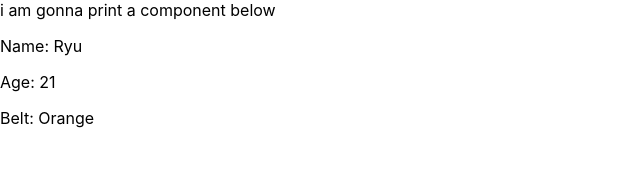
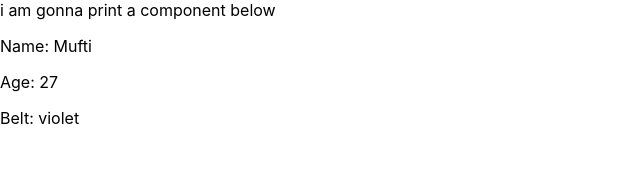
Before and after one commit to muftyy/react-getting-started, a React (Create React App) app: page / in a window 1280 px wide. Shown: the top 178 px of the page, without its empty margins (0-640 px from the left). Built offline with nearby package versions, Linux system fonts and the light colour scheme.

Commit message:
yayyy. i learned about props -- props are passed as 'arguments' to components

```diff
--- a/src/App.js
+++ b/src/App.js
@@ -6,7 +6,7 @@ class App extends Component{
     return(
       <div>
         i am gonna print a component below
-        <Ninjas/>
+        <Ninjas name="Mufti" age="27" belt="violet"/>
       </div>
     )
   }
--- a/src/Ninjas.js
+++ b/src/Ninjas.js
@@ -2,11 +2,12 @@ import React, { Component } from 'react';
 
 class Ninjas extends Component{
   render(){
+      const { name, age, belt } = this.props;
     return(
       <div className="ninjas">
-        <p>Name: Ryu</p>
-        <p>Age: 21</p>
-        <p>Belt: Orange</p>
+        <p>Name: {name}</p>
+        <p>Age: {age}</p>
+        <p>Belt: {belt}</p>
       </div>
     )
   }
```
